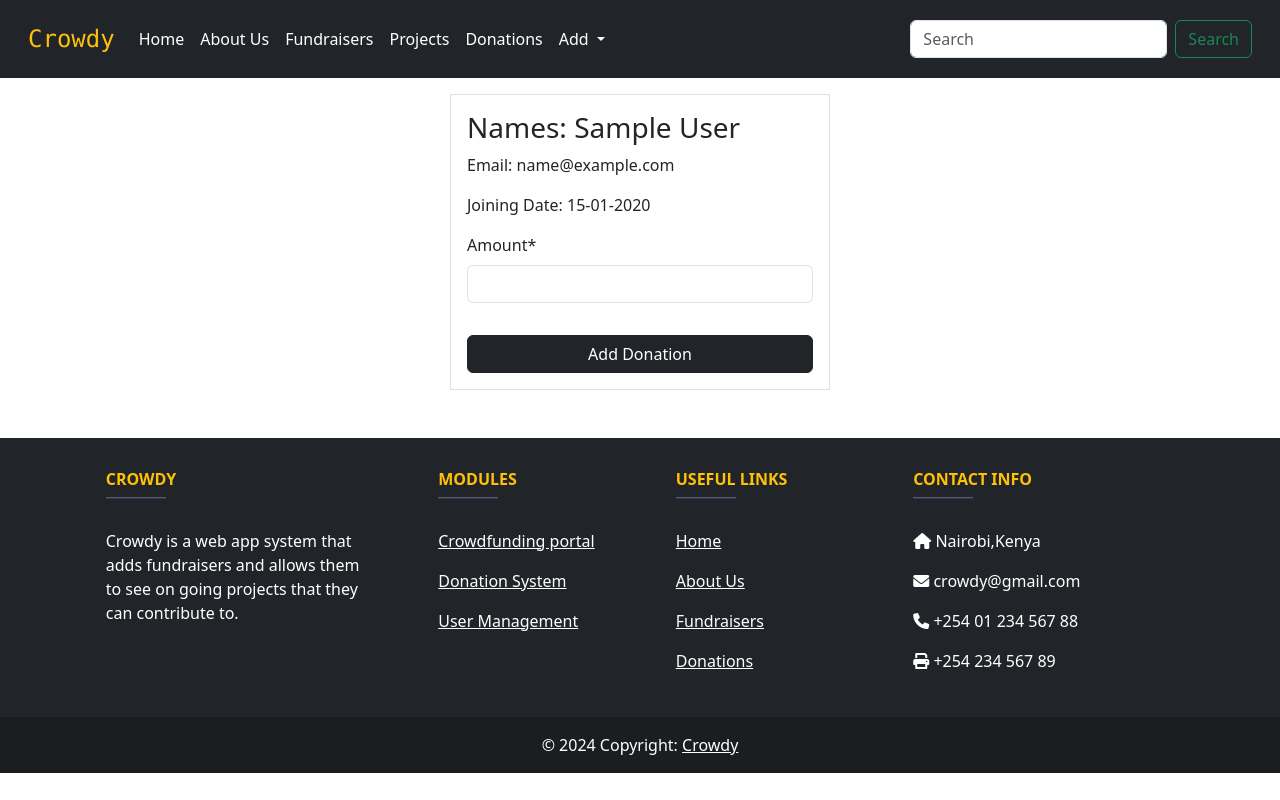
After one commit to LARRYKIPKURUI/crowdy_project, a Django app: page /add/donation/1/ in a window 1280 px wide. The commit adds this page. Run offline with Django 5.2, Linux system fonts and the light colour scheme; tables that the repository leaves empty hold one stand-in row (values such as "Sample post"); some libraries are stand-ins or nearby versions.

Commit message:
added  'add donation' functionality

```diff
--- a/crowdy_project/urls.py
+++ b/crowdy_project/urls.py
@@ -15,16 +15,16 @@ Including another URLconf
     2. Add a URL to urlpatterns:  path('blog/', include('blog.urls'))
 """
 from django.contrib import admin
-
 from django.urls import path
 from main_app import views
 
 urlpatterns = [
-    path('', views.home, name='home'),
-    path('fundraisers/', views.fundraisers, name='fundraisers'),
-    path('about/', views.about, name='about'),
-    path('add/fundraiser', views.add_fundraiser, name='add_fundraiser'),
-    path('projects/', views.projects, name='projects'),
-    path('admin/', admin.site.urls),
-
+    path('', views.home, name='home'),  # Home page
+    path('about/', views.about, name='about'),  # About page
+    path('fundraisers/', views.fundraisers, name='fundraisers'),  # List all fundraisers
+    path('donations/', views.donations, name='donations'),  # List all Donations
+    path('add/fundraiser/', views.add_fundraiser, name='add_fundraiser'),  # Add a new fundraiser
+    path('add/donation/<int:fundraiser_id>/', views.add_donation, name='add_donation'),  # Add donation
+    path('projects/', views.projects, name='projects'),  # View projects
+    path('admin/', admin.site.urls),  # Admin panel
 ]
--- a/main_app/app_forms.py
+++ b/main_app/app_forms.py
@@ -1,6 +1,6 @@
 from django.forms import forms
 from django import forms
-from main_app.models import Fundraiser
+from main_app.models import Fundraiser, Donation
 
 
 class FundraiserForm(forms.ModelForm):
@@ -10,3 +10,12 @@ class FundraiserForm(forms.ModelForm):
         widgets = {
              'dob' : forms.DateInput(attrs={'type': 'date', 'min':'1980-01-01', 'max':'2005-12-31'}),
         }
+
+class DonationForm(forms.ModelForm):
+    class Meta:
+        model = Donation
+        fields = ['amount']
+        widgets = {
+            'project_name': forms.TextInput(attrs={'class': 'form-control'}),
+            'amount': forms.NumberInput(attrs={'type': 'number', 'min':'0', 'max':'100000'})
+        }
--- a/main_app/models.py
+++ b/main_app/models.py
@@ -16,3 +16,17 @@ class Fundraiser(models.Model):
 
     class Meta:
         db_table = 'fundraisers'
+
+class Donation(models.Model):
+    fundraiser = models.ForeignKey(Fundraiser, on_delete=models.CASCADE,related_name='donations')
+    project_name = models.CharField(max_length=50)
+    amount = models.IntegerField()
+    status = models.BooleanField(default=True)
+    created_at = models.DateTimeField(auto_now_add=True)
+    updated_at = models.DateTimeField(auto_now=True)
+
+    def __str__(self):
+        return f"{self.fundraiser.first_name} {self.project_name} {self.amount}"
+
+    class Meta:
+        db_table = 'donations'
--- a/main_app/views.py
+++ b/main_app/views.py
@@ -1,9 +1,10 @@
 from django.contrib import messages
 from django.core.paginator import Paginator, EmptyPage
-from django.shortcuts import render, redirect
+from django.shortcuts import render, redirect, get_object_or_404
 
-from main_app.models import Fundraiser
-from main_app.app_forms import FundraiserForm
+from main_app.models import Fundraiser, Donation
+from main_app.app_forms import FundraiserForm, DonationForm
+
 
 # Create your views here.
 
@@ -42,3 +43,30 @@ def add_fundraiser(request):
         form = FundraiserForm()
 
     return render(request, 'fundraiser_form.html', {"form": form})
+
+
+def add_donation(request, fundraiser_id):
+    fundraiser = get_object_or_404(Fundraiser, id=fundraiser_id)
+    if request.method == "POST":
+        form = DonationForm(request.POST)
+        if form.is_valid():
+            amount = form.cleaned_data['amount']
+            donate = Donation(amount=amount, status=True, fundraiser=fundraiser)
+            donate.save()
+            messages.success(request, 'Your donation has been successfully saved')
+            return redirect('donations')
+    else:
+        form = DonationForm()
+    return render(request, 'donation_form.html', {"form": form, "fundraiser": fundraiser})
+
+
+def donations(request):
+    data = Donation.objects.all().order_by('id').values()  # ORM to select all donations
+    paginator = Paginator(data, 15)
+    page = request.GET.get('page', 1)
+    try:
+        paginated_data = paginator.page(page)
+    except EmptyPage:
+        paginated_data = paginator.page(1)
+
+    return render(request, "donations.html", {"data": paginated_data})
--- /dev/null
+++ b/templates/donation_form.html
@@ -0,0 +1,39 @@
+{% extends 'master.html' %}
+{% load crispy_forms_filters %}
+
+{% block title %}
+    <title>Add Donation</title>
+{% endblock %}
+
+{% block content %}
+    <div class="container">
+        <div class="row justify-content-center">
+            <div class="col-sm-4 border px-3 py-3 mt-3">
+                <h3>Names: {{ fundraiser.first_name }} {{ fundraiser.last_name }}</h3>
+                <p>Email: {{ fundraiser.email }}</p>
+                <p>Joining Date:  {{ fundraiser.created_at | date:"d-m-Y" }}</p>
+
+                <form action="{% url 'add_donation' fundraiser_id=52 %}" method="post">
+                    {% csrf_token %}
+                    <!-- Display any form errors -->
+                    {% if form.errors %}
+                        <div class="alert alert-danger">
+                            <ul>
+                                {% for field in form %}
+                                    {% for error in field.errors %}
+                                        <li>{{ error }}</li>
+                                    {% endfor %}
+                                {% endfor %}
+                            </ul>
+                        </div>
+                    {% endif %}
+
+                    <!-- Display the form fields using crispy forms -->
+                    {{ form | crispy }}
+
+                    <button class="btn btn-dark w-100 mt-3">Add Donation</button>
+                </form>
+            </div>
+        </div>
+    </div>
+{% endblock %}
--- a/templates/home.html
+++ b/templates/home.html
@@ -39,7 +39,7 @@
                             Crowdfunding is a way to raise money by collecting small contributions from many people,
                             typically online. It helps fund
                             projects, causes, or businesses by leveraging the support of a community. </p>
-                        <a href="#" class="btn btn-primary">Read more</a>
+                        <a href="{% url 'about' %}" class="btn btn-primary">Read more</a>
                     </div>
                 </div>
             </div>
@@ -71,7 +71,7 @@
                             User management involves creating, maintaining, and organizing user accounts within a
                             system. It ensures secure access,
                             role assignments, and efficient handling of user-related data.</p>
-                        <a href="#" class="btn btn-primary">Read more</a>
+                        <a href="{% url 'fundraisers' %}" class="btn btn-primary">Read more</a>
                     </div>
                 </div>
             </div>
--- a/templates/master.html
+++ b/templates/master.html
@@ -42,7 +42,18 @@
                 </li>
                 <li class="nav-item">
                     <a class="nav-link text-white active icon-link"
-                       href="#">Donations</a>
+                       href="{% url 'donations' %}">Donations</a>
+                </li>
+                <li class="nav-item dropdown bg-dark text-white">
+                    <a class="nav-link dropdown-toggle text-white nav-dark" href="#" role="button" data-bs-toggle="dropdown"
+                       aria-expanded="false">
+                        Add
+                    </a>
+                    <ul class="dropdown-menu">
+                        <li><a class="dropdown-item" href="{% url 'add_fundraiser' %}">Add Fundraiser</a></li>
+                        <li><a class="dropdown-item" href="#">Add Project</a></li>
+                           <li><a class="dropdown-item" href="{% url 'add_donation' fundraiser_id=1 %}">Add Donation</a></li>
+                    </ul>
                 </li>
             </ul>
             <form class="d-flex" role="search">
--- a/templates/projects.html
+++ b/templates/projects.html
@@ -23,6 +23,7 @@
                         enhancing mobility, reducing vehicle wear and tear, and improving overall safety. By
                         contributing to this initiative, you are helping to create a better and more connected
                         community.</p>
+                    <button class="btn btn-danger text-white fs-0.4 ">Donate</button>
                 </div>
 
             </div>
@@ -41,6 +42,7 @@
                         significant challenge in many areas. The community borehole will not only address immediate
                         water needs but also contribute to long-term health and economic benefits. Your contributions
                         will directly impact the lives of many.</p>
+                    <button class="btn btn-danger text-white fs-0.4 ">Donate</button>
                 </div>
 
             </div>
@@ -58,6 +60,7 @@
                         promotes environmental sustainability, and provides a space for recreation and social
                         gatherings. Your support will directly contribute to improving the quality of life in our area.
                     </p>
+                    <button class="btn btn-danger text-white fs-0.4 ">Donate</button>
                 </div>
 
             </div>
@@ -75,6 +78,7 @@
                     <p class="card-text"><strong>Why this project?</strong> Education is the cornerstone of community
                         development. By supporting this initiative, you are helping empower individuals with the skills
                         and knowledge needed to build a better future for themselves and their families.</p>
+                <button class="btn btn-danger text-white fs-0.4 ">Donate</button>
                 </div>
             </div>
 
```
Also changed, not shown: templates/donations.html (added, +47 -0 lines), main_app/migrations/0003_donation.py (added).
